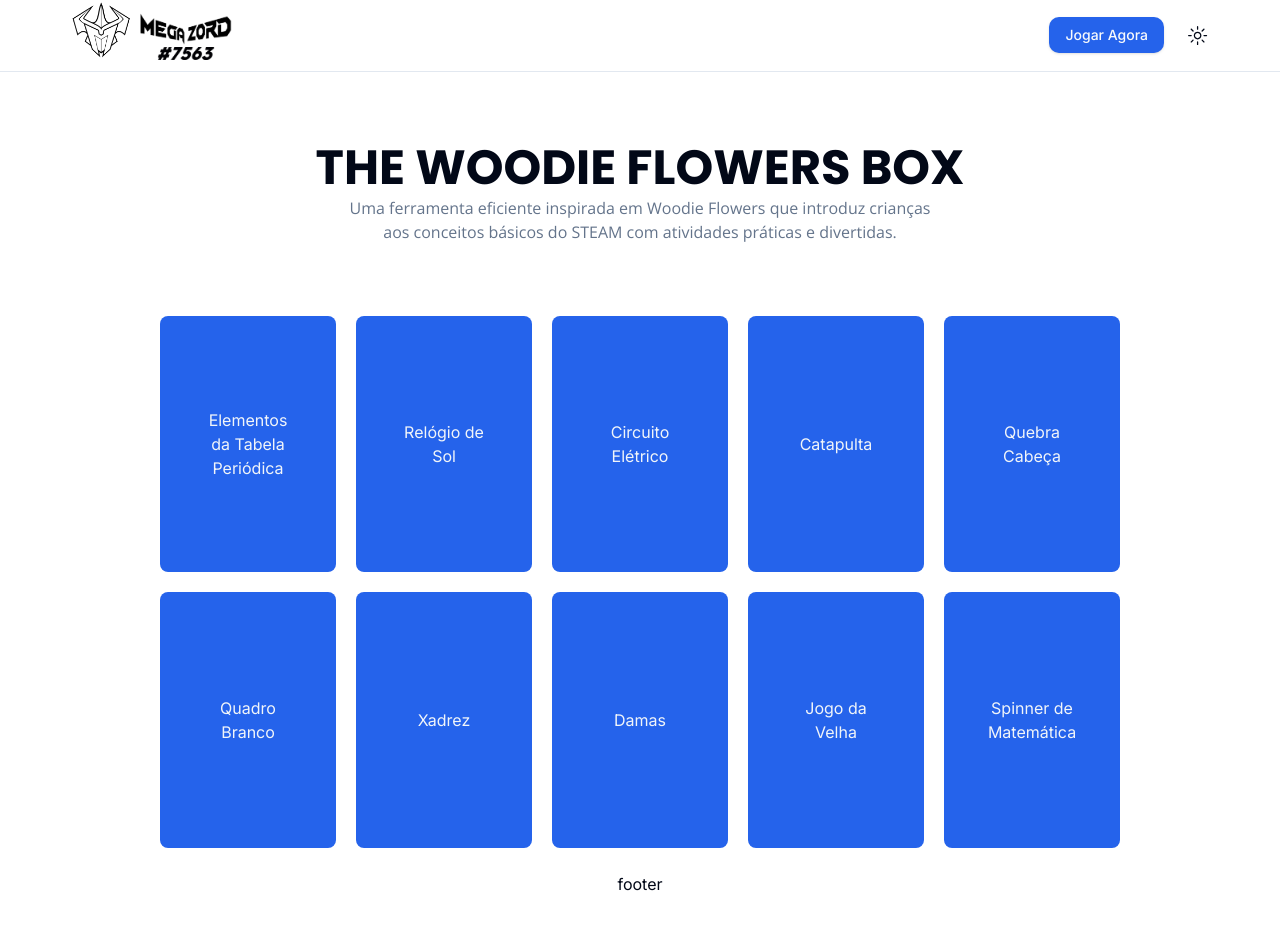
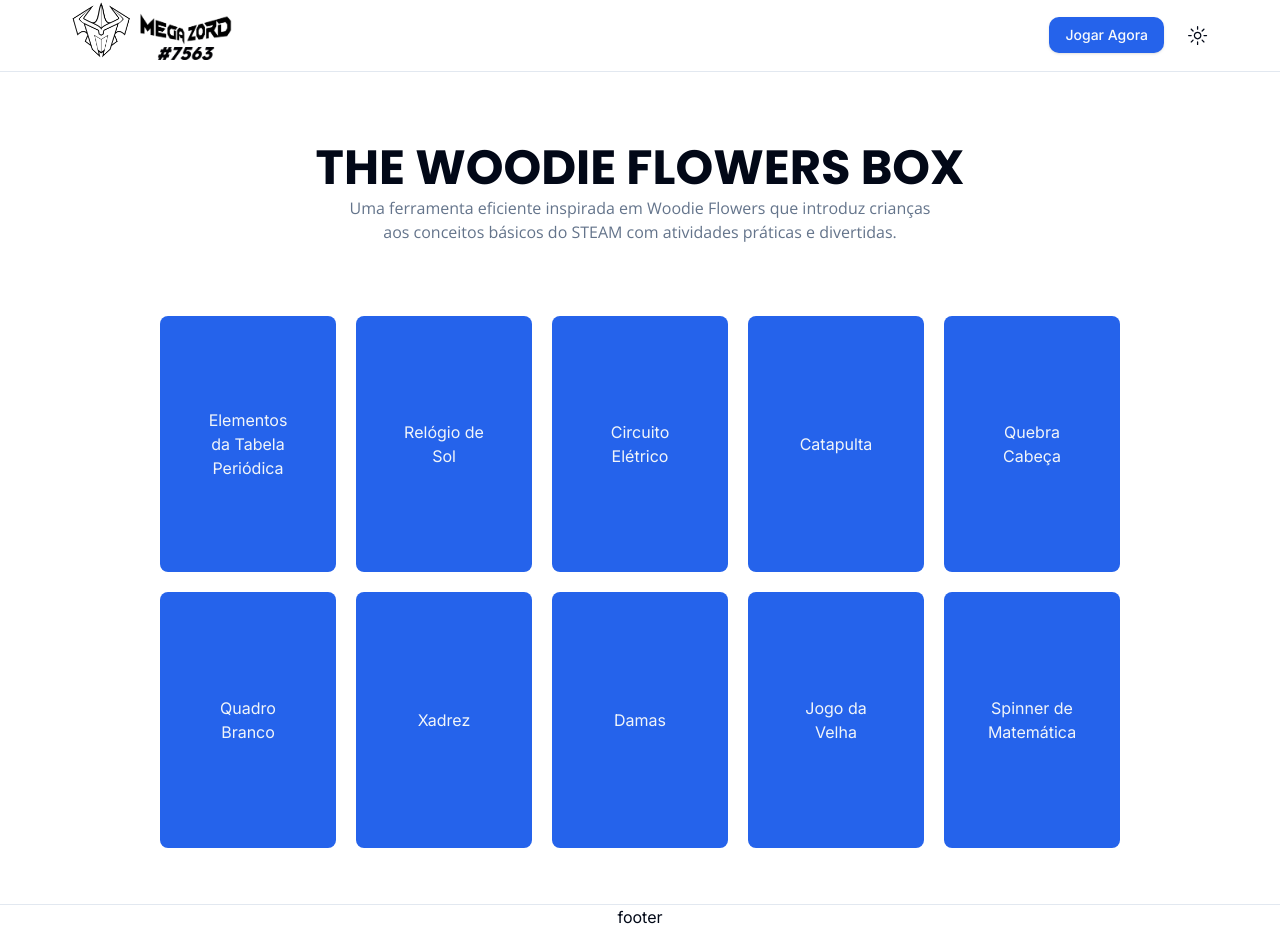
Before and after one commit to giovannivicentin/megazord, a Next.js app: page / in a window 1280 px wide. Before the commit the page ends 896 px from the top, so only its background shows below. Built offline with nearby package versions, Linux system fonts and the light colour scheme.

Commit message:
refactor: Improve footer structure and add separator component

```diff
--- a/src/components/footer.tsx
+++ b/src/components/footer.tsx
@@ -1,7 +1,12 @@
+import { Separator } from './ui/separator'
+
 export function Footer() {
   return (
-    <footer className="flex flex-col items-center">
-      <p>footer</p>
+    <footer className="mt-8">
+      <Separator />
+      <div className="flex flex-col items-center">
+        <p>footer</p>
+      </div>
     </footer>
   )
 }
```
